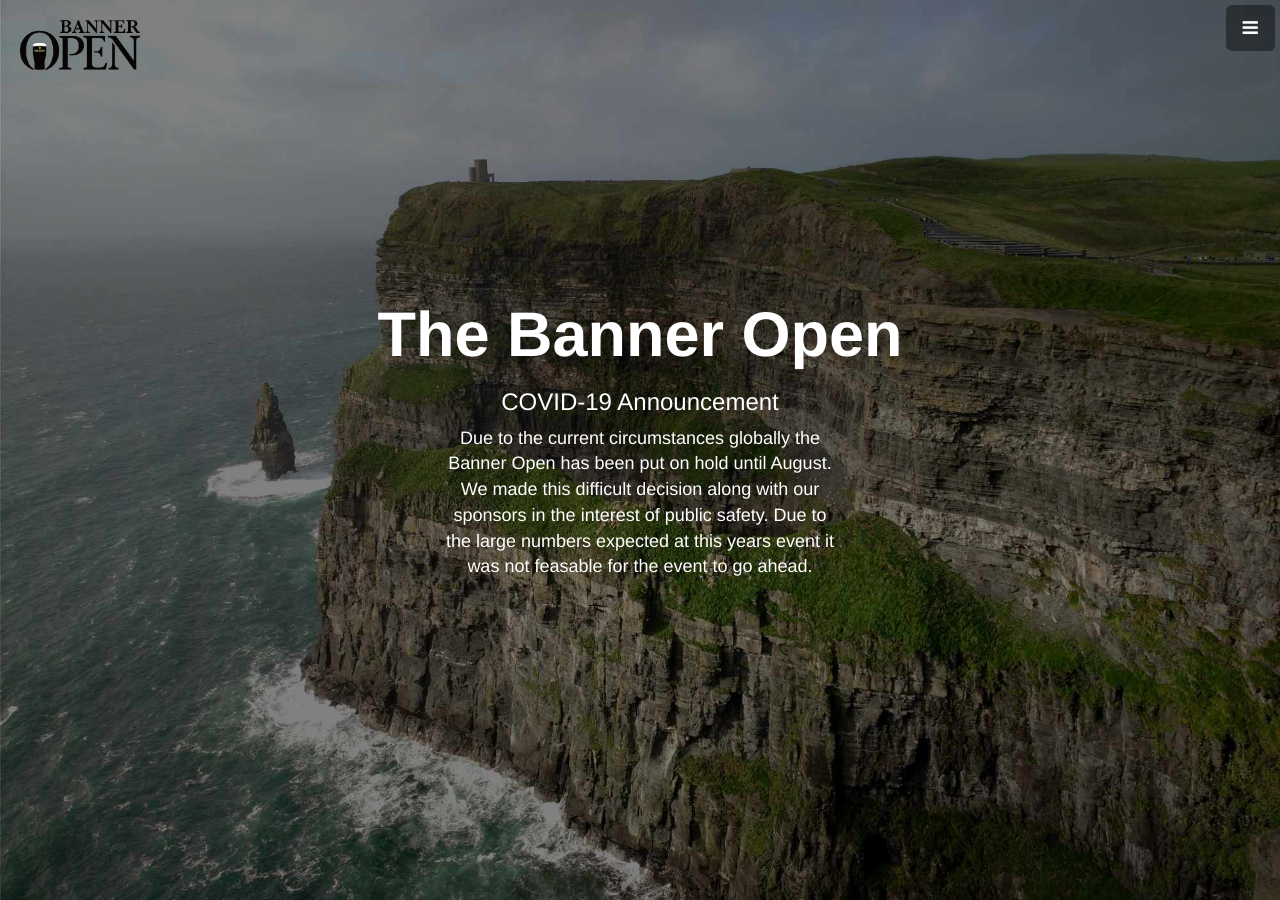
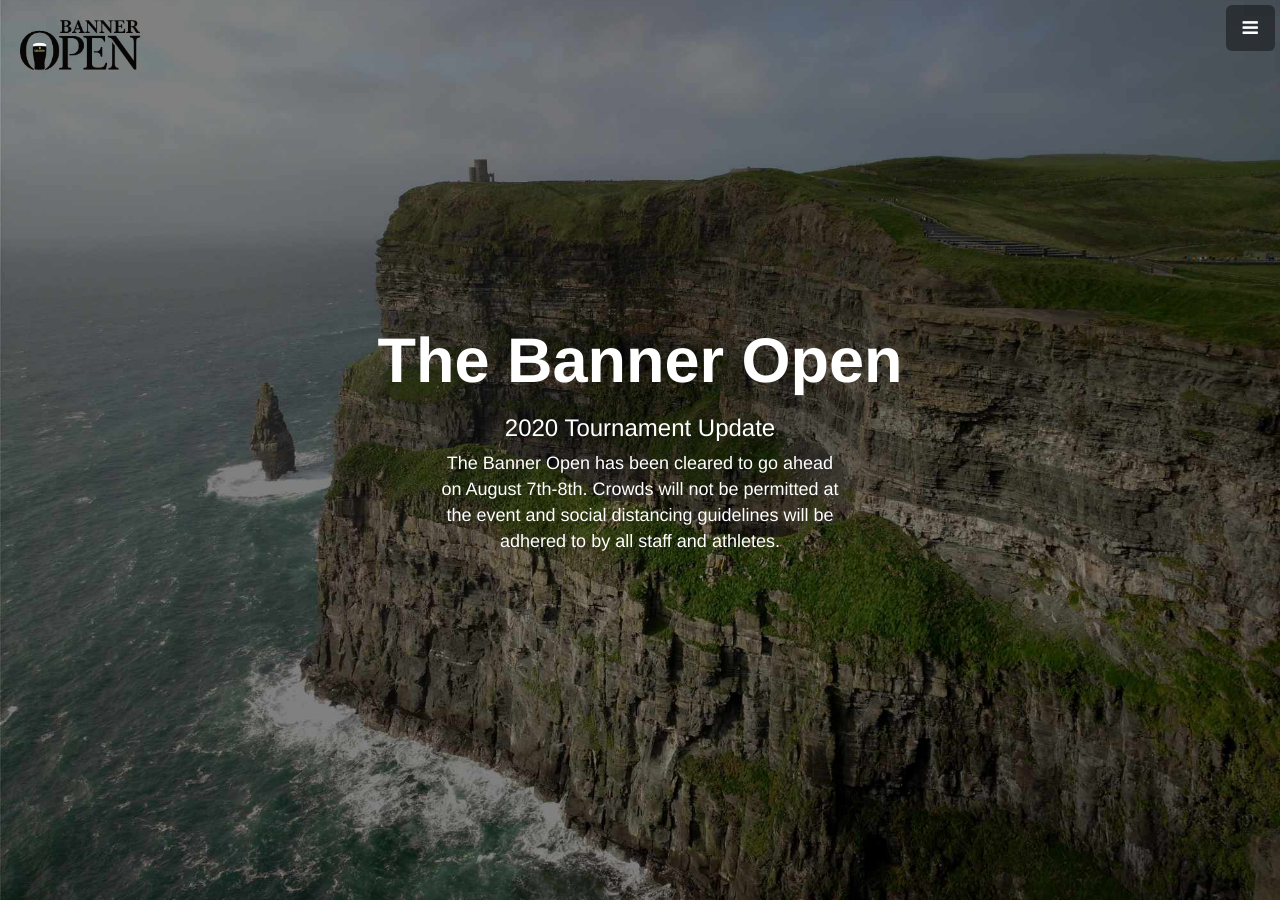
Before and after one commit to banner-open/BannerOpen, a Jekyll site: the page built from index.html, in a window 1280 px wide and 900 px high. Built offline with Jekyll 4.4.1, drawn with Linux system fonts in a browser that asks for light colours; nearby versions of some CDN libraries; library files that are not in the unit come from our copies.

Commit message:
2020 tournament update

```diff
--- a/_includes/header.html
+++ b/_includes/header.html
@@ -1,15 +1,19 @@
 <header id="top" class="header">
     <div class="text-vertical-center">
         <h1>The Banner Open</h1>
-        <h3>COVID-19 Announcement</h3>
+        <h3>2020 Tournament Update</h3>
         <p
-            style="margin: 0 auto; text-align: center; width: 400px; color: white; font-size: 18px;"
+            style="
+                margin: 0 auto;
+                text-align: center;
+                width: 400px;
+                color: white;
+                font-size: 18px;
+            "
         >
-            Due to the current circumstances globally the Banner Open has been
-            put on hold until August. We made this difficult decision along with
-            our sponsors in the interest of public safety. Due to the large
-            numbers expected at this years event it was not feasable for the
-            event to go ahead.
+            The Banner Open has been cleared to go ahead on August 7th-8th.
+            Crowds will not be permitted at the event and social distancing
+            guidelines will be adhered to by all staff and athletes.
         </p>
         <br />
     </div>
--- /dev/null
+++ b/rules.html
@@ -0,0 +1,3 @@
+---
+layout: rules
+---
```
Also changed, not shown: _layouts/rules.html (added, +10 -0 lines).
